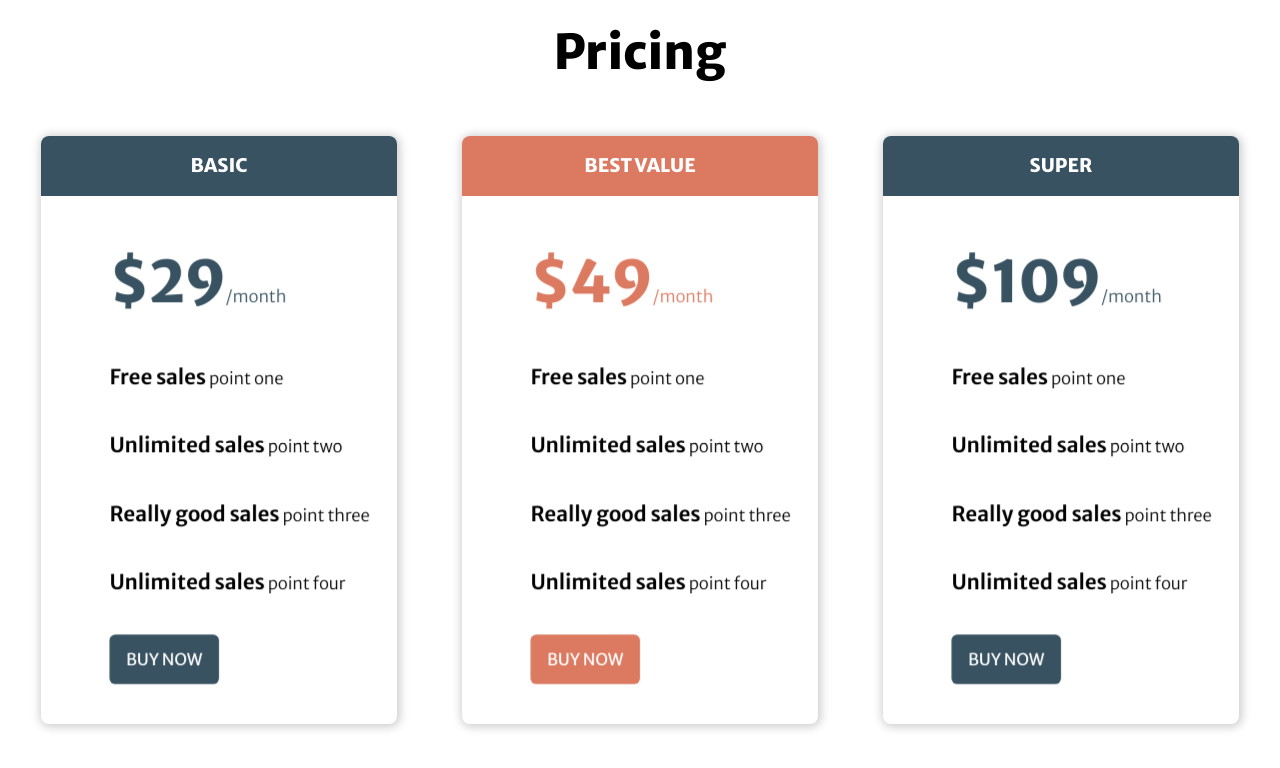
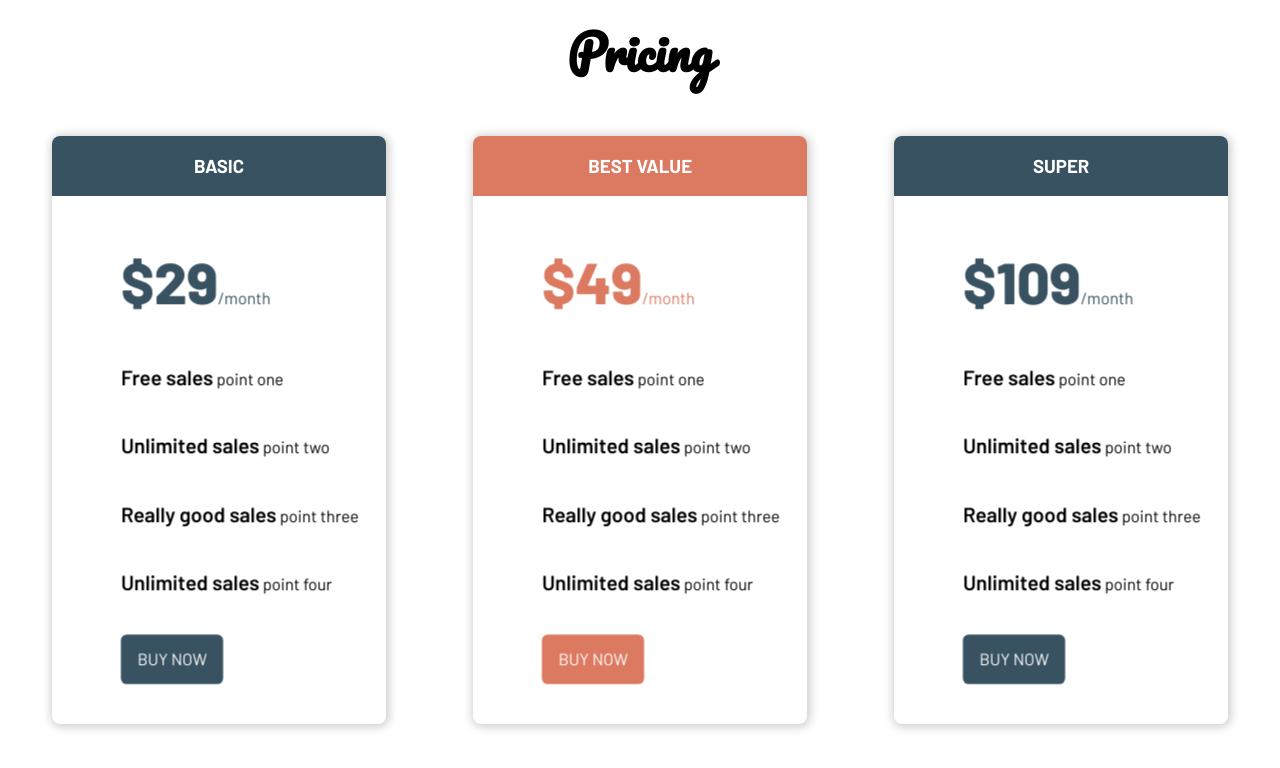
Before and after one commit to Pulkit-s21/pricing_card, a website built with Vite: page index.html in a window 1280 px wide. Built offline with nearby package versions, Linux system fonts and the light colour scheme.

Commit message:
font family and few more changes

```diff
--- a/index.html
+++ b/index.html
@@ -11,49 +11,49 @@
     <main>
       <div class="container padding-400">
         <div class="pricing text-align-center padding-inline-800">
-          <h1 class="font-family fs-700">Pricing</h1>
+          <h1 class="font-family2 fs-700">Pricing</h1>
         </div>
 
         <div class="card__area padding-inline-400">
 
           <div class="card__body leftSwing margin-400 bg-neutral" data-tilt data-tilt-glare data-tilt-max-glare=".75">
-            <h3 class="card__name font-family padding-400 text-align-center text-uppercase text-neutral bg-primary">Basic</h3>
+            <h3 class="card__name font-family1 padding-400 text-align-center text-uppercase text-neutral bg-primary">Basic</h3>
             <div class="card__list-area padding-inline-400">
               <ul>
-                <li class="fw-300 font-family text-primary"><span class="card__money fw-800 fs-800">$29</span>/month</li>
-                <li class="fw-300 font-family"><span class="fw-600 fs-500">Free sales</span> point one</li>
-                <li class="fw-300 font-family"><span class="fw-600 fs-500">Unlimited sales</span> point two</li>
-                <li class="fw-300 font-family"><span class="fw-600 fs-500">Really good sales</span> point three</li>
-                <li class="fw-300 font-family"><span class="fw-600 fs-500">Unlimited sales</span> point four</li>
-                <button class="card__button font-family bg-primary text-neutral" type="submit"><a href="#">Buy now</a></button>
+                <li class="fw-100 font-family1 text-primary"><span class="card__money fw-800 fs-800">$29</span>/month</li>
+                <li class="fw-100 font-family1"><span class="fw-600 fs-500">Free sales</span> point one</li>
+                <li class="fw-100 font-family1"><span class="fw-600 fs-500">Unlimited sales</span> point two</li>
+                <li class="fw-100 font-family1"><span class="fw-600 fs-500">Really good sales</span> point three</li>
+                <li class="fw-100 font-family1"><span class="fw-600 fs-500">Unlimited sales</span> point four</li>
+                <button class="card__button font-family1 bg-primary text-neutral" type="submit"><a href="#">Buy now</a></button>
               </ul>
             </div>
           </div>
 
           <div class="card__body rightSwing margin-400 bg-neutral" data-tilt data-tilt-glare data-tilt-max-glare=".75">
-            <h3 class="card__name font-family padding-400 text-align-center text-uppercase text-neutral bg-accent">Best Value</h3>
+            <h3 class="card__name font-family1 padding-400 text-align-center text-uppercase text-neutral bg-accent">Best Value</h3>
             <div class="card__list-area padding-inline-400">
               <ul>
-                <li class="fw-300 font-family text-accent"><span class="card__money fw-800 fs-800">$49</span>/month</li>
-                <li class="fw-300 font-family"><span class="fw-600 fs-500">Free sales</span> point one</li>
-                <li class="fw-300 font-family"><span class="fw-600 fs-500">Unlimited sales</span> point two</li>
-                <li class="fw-300 font-family"><span class="fw-600 fs-500">Really good sales</span> point three</li>
-                <li class="fw-300 font-family"><span class="fw-600 fs-500">Unlimited sales</span> point four</li>
-                <button class="card__button font-family bg-accent text-neutral" type="submit"><a href="#">Buy now</a></button>
+                <li class="fw-100 font-family1 text-accent"><span class="card__money fw-800 fs-800">$49</span>/month</li>
+                <li class="fw-100 font-family1"><span class="fw-600 fs-500">Free sales</span> point one</li>
+                <li class="fw-100 font-family1"><span class="fw-600 fs-500">Unlimited sales</span> point two</li>
+                <li class="fw-100 font-family1"><span class="fw-600 fs-500">Really good sales</span> point three</li>
+                <li class="fw-100 font-family1"><span class="fw-600 fs-500">Unlimited sales</span> point four</li>
+                <button class="card__button font-family1 bg-accent text-neutral" type="submit"><a href="#">Buy now</a></button>
               </ul>
             </div>
           </div>
 
           <div class="card__body leftSwing margin-400 bg-neutral" data-tilt data-tilt-glare data-tilt-max-glare=".75">
-            <h3 class="card__name font-family padding-400 text-align-center text-uppercase text-neutral bg-primary">Super</h3>
+            <h3 class="card__name font-family1 padding-400 text-align-center text-uppercase text-neutral bg-primary">Super</h3>
             <div class="card__list-area padding-inline-400">
               <ul>
-                <li class="fw-300 font-family text-primary"><span class="card__money fw-800 fs-800">$109</span>/month</li>
-                <li class="fw-300 font-family"><span class="fw-600 fs-500">Free sales</span> point one</li>
-                <li class="fw-300 font-family"><span class="fw-600 fs-500">Unlimited sales</span> point two</li>
-                <li class="fw-300 font-family"><span class="fw-600 fs-500">Really good sales</span> point three</li>
-                <li class="fw-300 font-family"><span class="fw-600 fs-500">Unlimited sales</span> point four</li>
-                <button class="card__button font-family bg-primary text-neutral" type="submit"><a href="#">Buy now</a></button>
+                <li class="fw-100 font-family1 text-primary"><span class="card__money fw-800 fs-800">$109</span>/month</li>
+                <li class="fw-100 font-family1"><span class="fw-600 fs-500">Free sales</span> point one</li>
+                <li class="fw-100 font-family1"><span class="fw-600 fs-500">Unlimited sales</span> point two</li>
+                <li class="fw-100 font-family1"><span class="fw-600 fs-500">Really good sales</span> point three</li>
+                <li class="fw-100 font-family1"><span class="fw-600 fs-500">Unlimited sales</span> point four</li>
+                <button class="card__button font-family1 bg-primary text-neutral" type="submit"><a href="#">Buy now</a></button>
               </ul>
             </div>
           </div>
--- a/style.css
+++ b/style.css
@@ -1,4 +1,5 @@
-@import url('https://fonts.googleapis.com/css2?family=Merriweather+Sans:wght@300;400;600;800&display=swap');
+@import url('https://fonts.googleapis.com/css2?family=Barlow:wght@100;200;300;400;500;600;700;800;900&display=swap');
+@import url('https://fonts.googleapis.com/css2?family=Pacifico&display=swap');
 
 /* Box sizing rules */
 *,
@@ -85,13 +86,15 @@ select {
 
   --clr-neutral-100: rgb(255, 255, 255);
 
-  --ff: 'Merriweather Sans', sans-serif;
+  --ff1: 'Barlow', sans-serif;
+  --ff2: 'Pacifico', cursive;
 
   --fw-100: 100;
   --fw-200: 200;
   --fw-300: 300;
   --fw-400: 400;
   --fw-600: 600;
+  --fw-700: 700;
   --fw-800: 800;
 
   --fs-400: 1rem;
@@ -173,8 +176,12 @@ a{
   background-color: var(--clr-neutral-100);
 }
 
-.font-family{
-  font-family: var(--ff);
+.font-family1{
+  font-family: var(--ff1);
+}
+
+.font-family2{
+  font-family: var(--ff2);
 }
 
 .fw-300{
@@ -187,6 +194,10 @@ a{
 
 .fw-600{
   font-weight: 600;
+}
+
+.fw-700{
+  font-weight: 700;
 }
 
 .fw-800{
```
